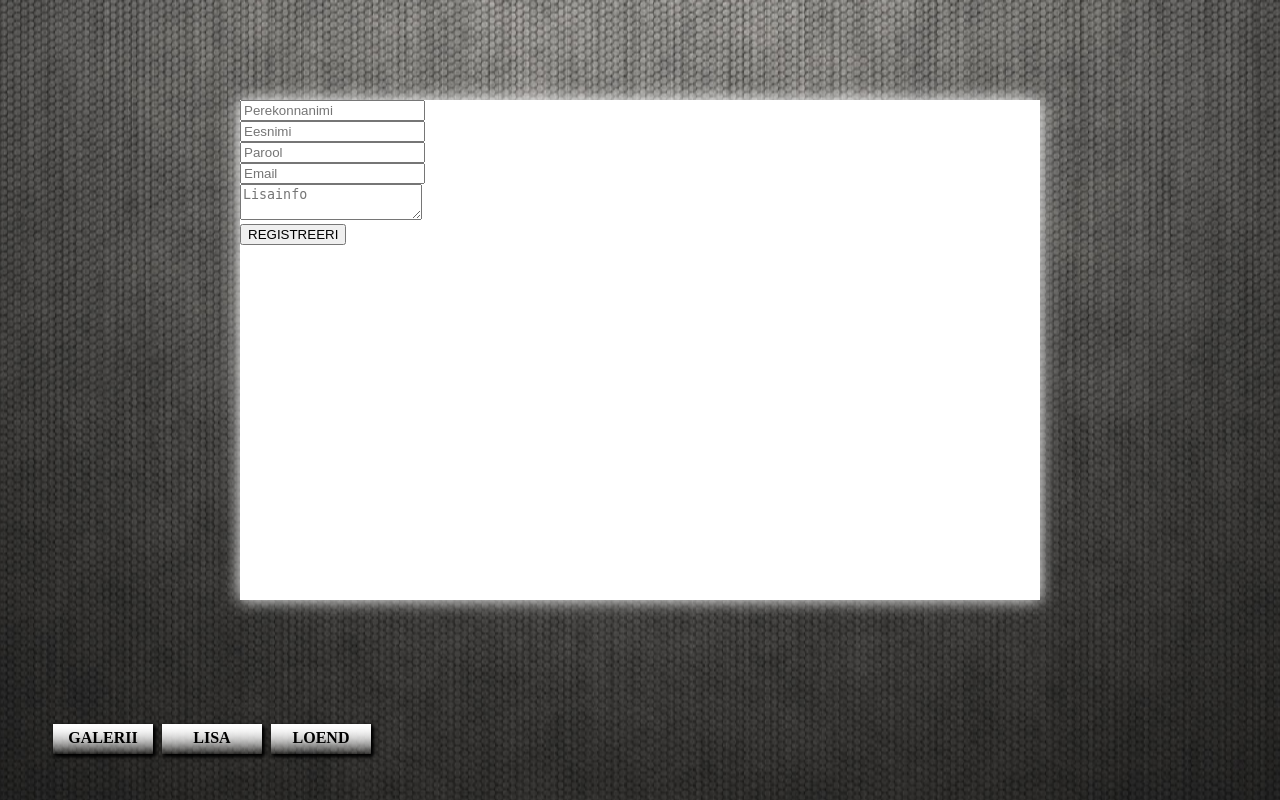
After one commit to Sefert/VeebProjekt, a PHP site: page /?page=lisa in a window 1280 px wide. The commit adds this page. Run offline with PHP 8.4, Linux system fonts and the light colour scheme; some libraries are stand-ins or nearby versions.

Commit message:
testimata registreerimine

```diff
--- a/controller.php
+++ b/index.php
@@ -13,10 +13,10 @@ if (isset($_GET['page']) && $_GET['page']!=""){
 
 switch($page){
     case "lisa":
-        include("lisa.html");
+        include("lisa.php");
         break;
     default:
-        include('galerii.html');
+        include('galerii.php');
 }
 require_once("menu.html");
 require_once("bottom.html");
--- /dev/null
+++ b/js/load.js
@@ -0,0 +1,3 @@
+/**
+ * Created by marko on 23/04/2017.
+ */
--- /dev/null
+++ b/lisa.php
@@ -0,0 +1,12 @@
+<div class="center mid lisa">
+    <form class="fpos" action="post.html" method="POST">
+        <div>
+            <input id="notopbor" type="text" name="surname" placeholder="Perekonnanimi"><br>
+            <input type="text" name="forname" placeholder="Eesnimi"><br>
+            <input type="password" name="password" placeholder="Parool"><br>
+            <input type="email" name="mail" placeholder="Email"><br>
+            <textarea name="addinfo" placeholder="Lisainfo"></textarea><br>
+            <button class="button noborder" type="submit">REGISTREERI</button>
+        </div>
+    </form>
+</div>
```
Also changed, not shown: db/Database.php (added, +12 -0 lines), readdb.php (added, +7 -0 lines), galerii.php (renamed from galerii.html), lisa.html (deleted), session.php (added).
